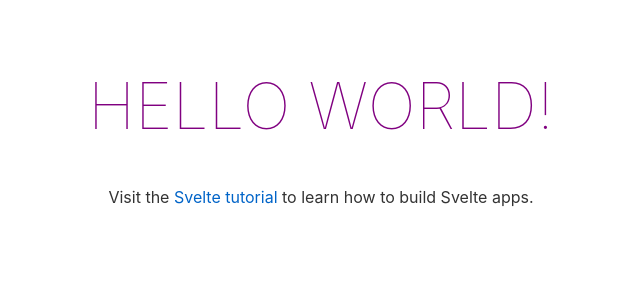
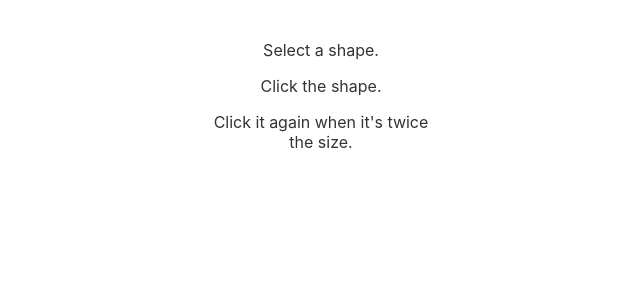
Before and after one commit to nicm42/click-the-dot-v3, a Svelte app: page / in a window 1280 px wide. Shown: the top 300 px of the page, without its empty margins (319-959 px from the left). Built offline with nearby package versions, Linux system fonts and the light colour scheme.

Commit message:
Added instruction text

```diff
--- a/src/App.svelte
+++ b/src/App.svelte
@@ -1,10 +1,13 @@
 <script lang="ts">
-	export let name: string;
+	//export let name: string;
 </script>
 
 <main>
-	<h1>Hello {name}!</h1>
-	<p>Visit the <a href="https://svelte.dev/tutorial">Svelte tutorial</a> to learn how to build Svelte apps.</p>
+	<div class="instructions">
+    <p><span class="instructions-select">Select a shape.</span></p>
+    <p>Click the <span class="instructions-shape">shape</span>.</p>
+    <p>Click it again when it's twice the size.</p>
+  </div>
 </main>
 
 <style lang="scss">
@@ -15,7 +18,7 @@
 		margin: 0 auto;
 	}
 
-	h1 {
+	/* h1 {
 		color: #ff3e00;
 		text-transform: uppercase;
 		font-size: 4em;
@@ -29,5 +32,5 @@
 		main {
 			max-width: none;
 		}
-	}
+	} */
 </style>
```
